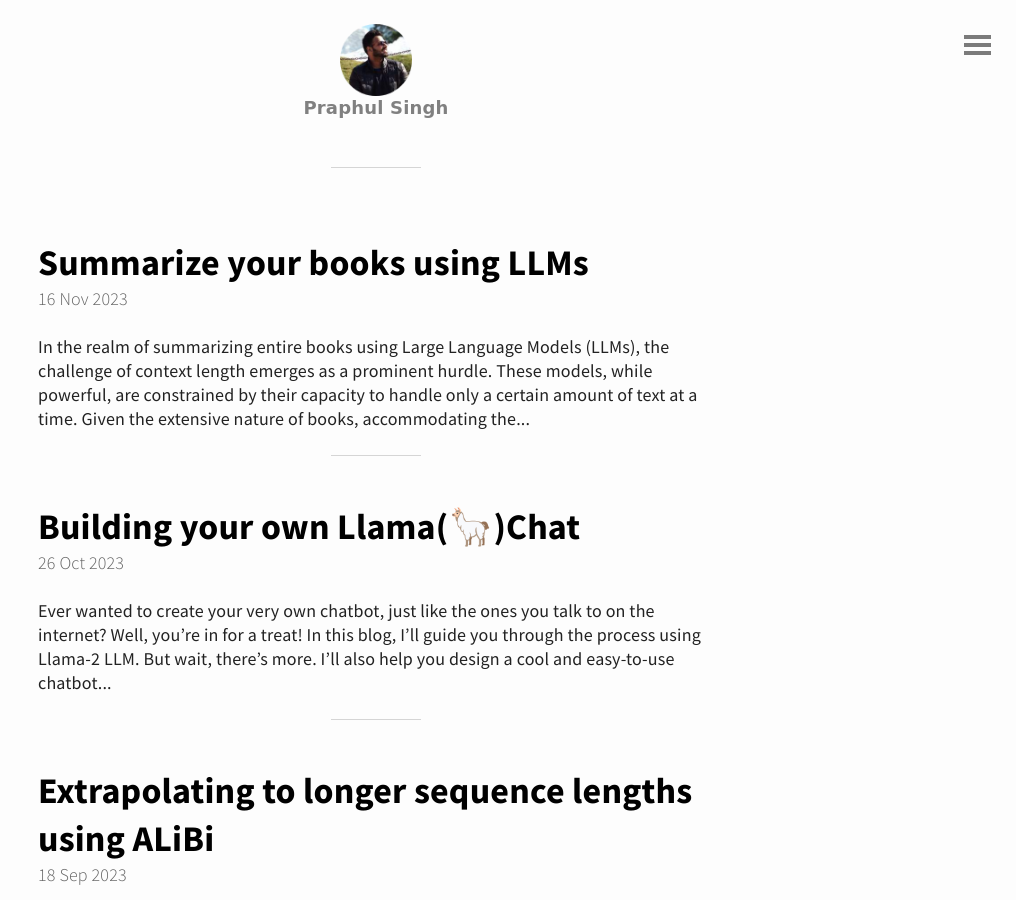
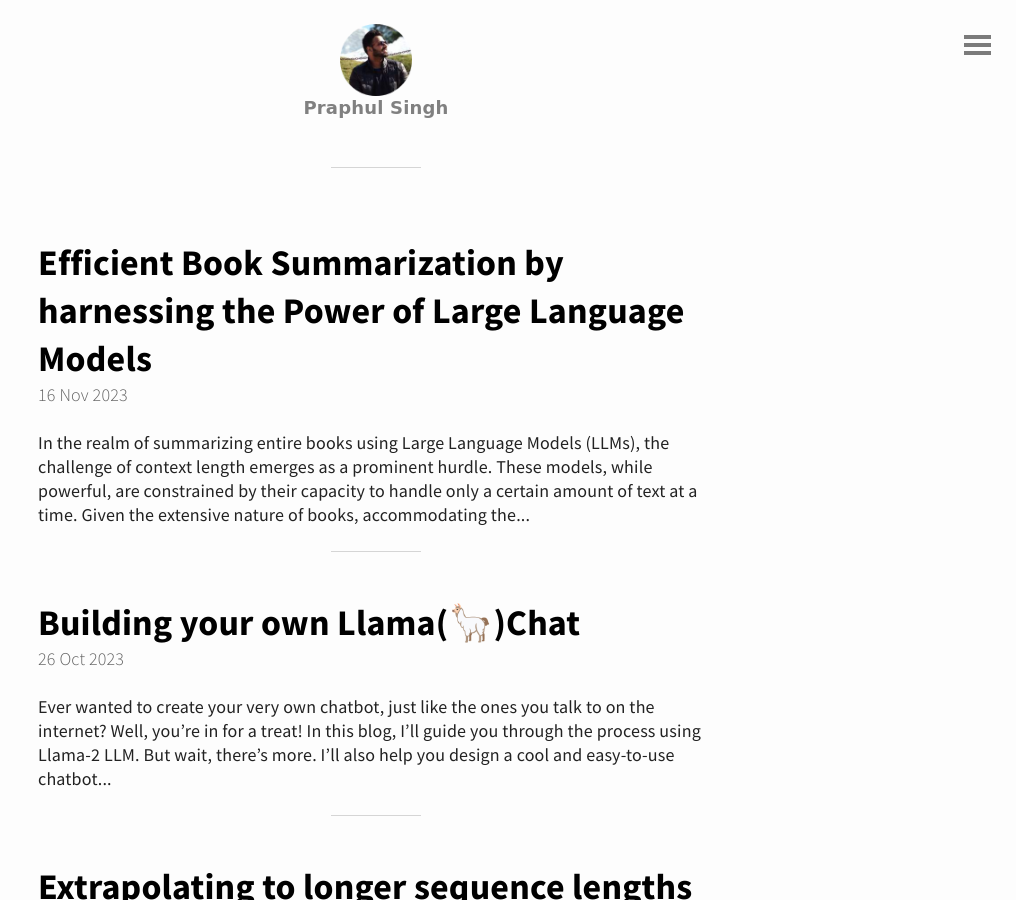
Before and after one commit to spraphul/blog, a Jekyll site: the page built from index.html, in a window 1280 px wide and 900 px high. Shown: the whole window, without its empty margins (264-1280 px from the left). Built offline with Jekyll 4.4.1, drawn with Linux system fonts in a browser that asks for light colours; the list of posts is cut into pages by our own code.

Commit message:
Update 2023-11-16-book-summary.md

```diff
--- a/_posts/2023-11-16-book-summary.md
+++ b/_posts/2023-11-16-book-summary.md
@@ -1,5 +1,5 @@
 ---
-title: Summarize your books using LLMs
+title: Efficient Book Summarization by harnessing the Power of Large Language Models
 ---
 
 ![book](https://basmo.app/wp-content/uploads/2021/10/how-to-write-a-book-summary-1.gif)
```
